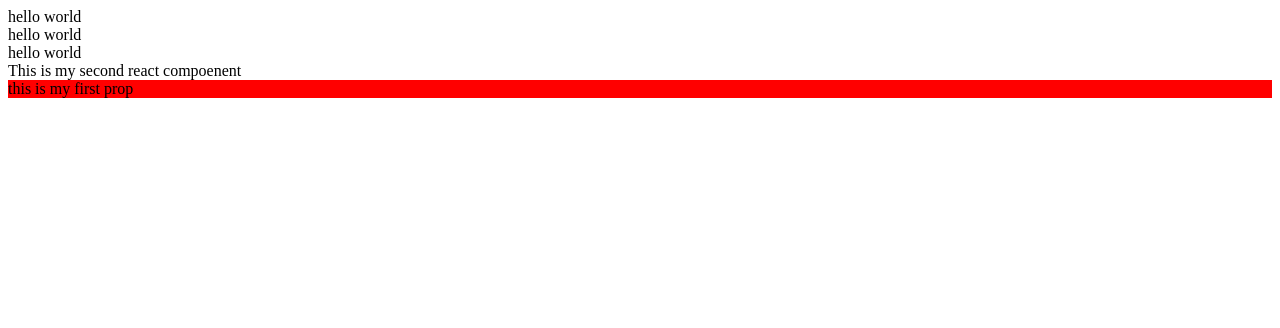
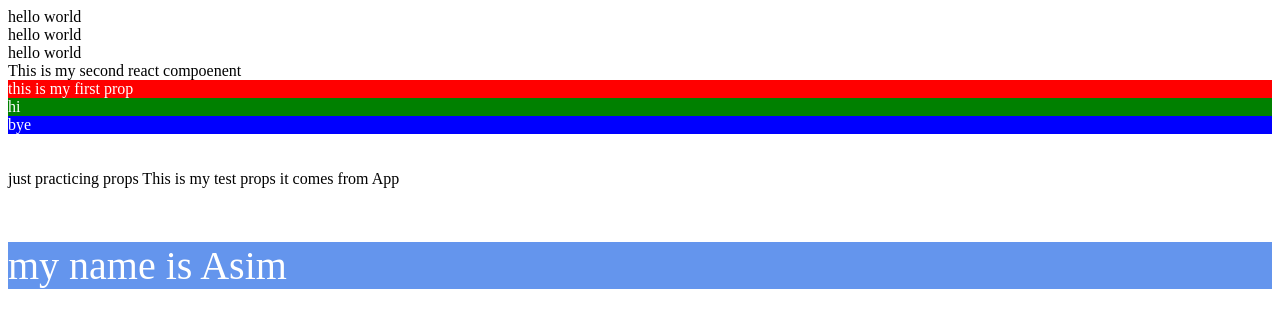
Before and after one commit to asimkamalk/react-with-tailwindCSS, a React (Vite) app in the folder Task/: page / in a window 1280 px wide. Shown: the top 328 px of the page. Built offline with nearby package versions, Linux system fonts and the light colour scheme.

Commit message:
practicing passing props

```diff
--- a/Task/src/App.jsx
+++ b/Task/src/App.jsx
@@ -7,14 +7,20 @@ const { name, occu } = obj;
 console.log(name);
 console.log(occu);
 
+const PracticeProps = (porps) => {
+  const { exampleProps } = porps;
+  return <div>just practicing props {exampleProps}</div>;
+};
+
 const Message = (props) => {
-  const { text, bgColor } = props;
+  const { text, bgColor, fontColor } = props;
   console.log(text, bgColor);
 
   return (
     <div
       style={{
         background: bgColor,
+        color: fontColor,
       }}
     >
       {text}
@@ -34,6 +40,25 @@ const Description = () => {
   return <div>This is my second react compoenent</div>;
 };
 
+// Box component
+
+const Box = (props) => {
+  const { label, bgColor, textColor, large } = props;
+  console.log(large);
+
+  return (
+    <div
+      style={{
+        backgroundColor: bgColor,
+        color: textColor,
+        fontSize: "40px",
+      }}
+    >
+      {label}
+    </div>
+  );
+};
+
 function App() {
   return (
     <>
@@ -41,7 +66,24 @@ function App() {
       <Title />
       <Title />
       <Description />
-      <Message text="this is my first prop" bgColor="red" />
+      <Message text="this is my first prop" bgColor="red" fontColor="white" />
+      <Message text="hi" bgColor="green" fontColor="white" />
+      <Message text="bye" bgColor="blue" fontColor="white" />
+      <br />
+      <br />
+      <PracticeProps exampleProps="This is my test props it comes from App" />
+
+      <br />
+      <br />
+      <br />
+
+      <Box
+        label="my name is Asim"
+        bgColor="CornflowerBlue"
+        textColor="White"
+        large={true}
+      />
+      {/* <Box label="another one" bgColor="lavender" textColor="purple" /> */}
     </>
   );
 }
```
